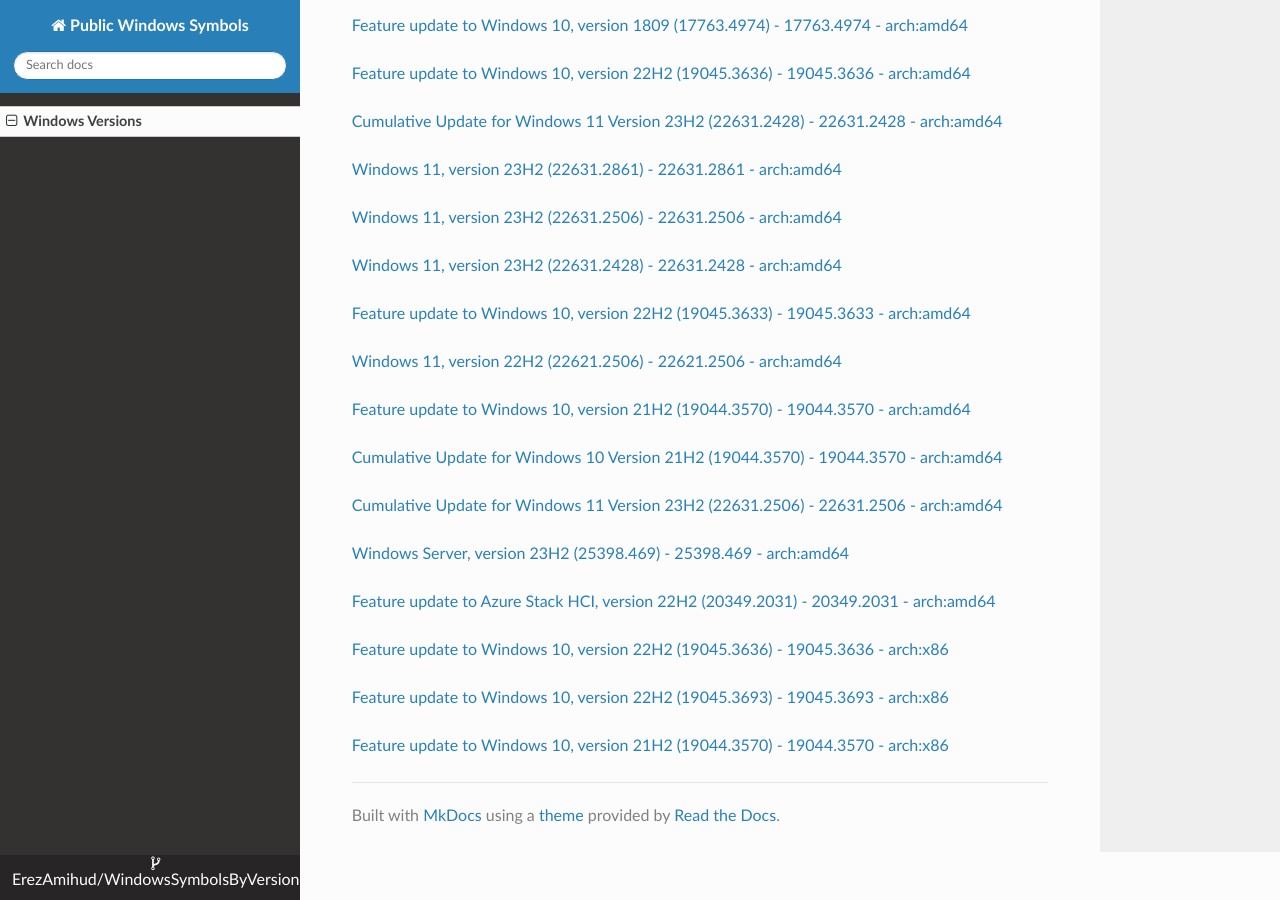
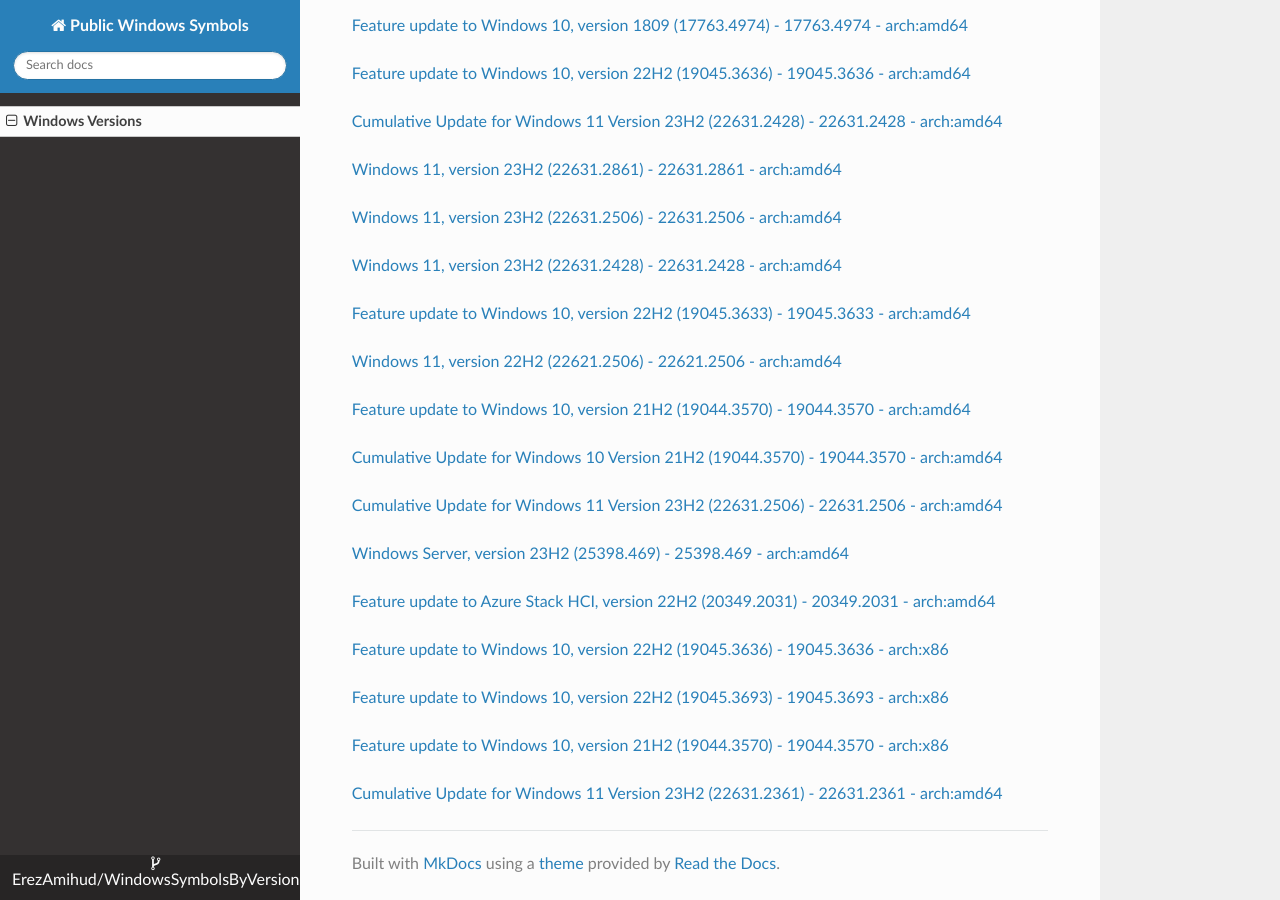
Before and after one commit to ErezAmihud/WindowsSymbolsByVersion, an MkDocs documentation site: the page built from docs/index.md, in a window 1280 px wide and 900 px high, scrolled down 22181 px. Built offline with MkDocs 1.6.1, drawn with Linux system fonts in a browser that asks for light colours; nearby versions of some CDN libraries.

Commit message:
Automated commit, add manifest for 29b87706-e789-4797-86ff-58df8efe7e3e

```diff
--- a/docs/index.md
+++ b/docs/index.md
@@ -1243,3 +1243,6 @@
 
 
 [Feature update to Windows 10, version 21H2 (19044.3570) - 19044.3570 - arch:x86](https://github.com/ErezAmihud/WindowsSymbolsByVersion/blob/main/manifests/427c43da-3ce5-4bb0-adff-a844d1ff8417.manifest)
+
+
+[Cumulative Update for Windows 11 Version 23H2 (22631.2361) - 22631.2361 - arch:amd64](https://github.com/ErezAmihud/WindowsSymbolsByVersion/blob/main/manifests/29b87706-e789-4797-86ff-58df8efe7e3e.manifest)
```
Also changed, not shown: process_builds.json (+1 -1 lines), 1 other file.
